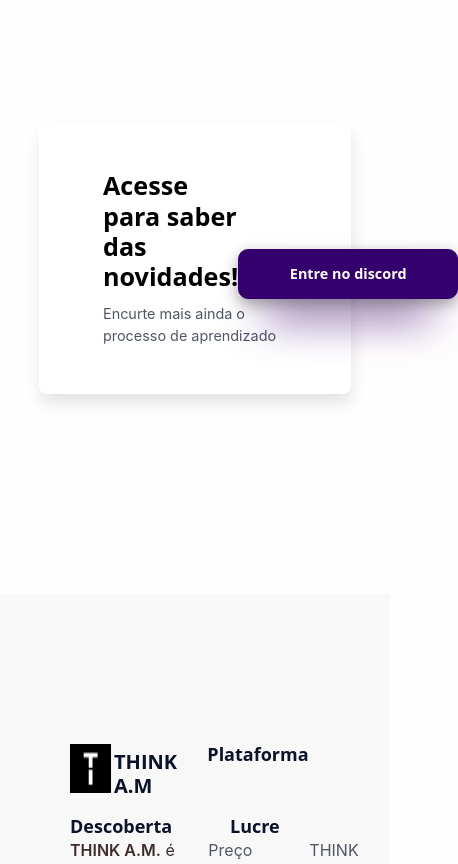
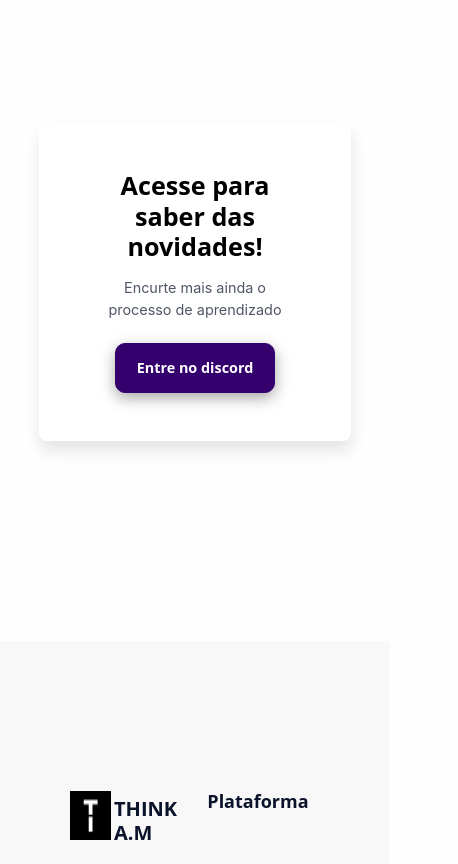
Before and after one commit to felipealbuquerq/primeirasemanadothinker, an Angular app in the folder angular/: page / in a window 390 px wide. Shown: the part 5600-6464 px from the top of the page, 458 px wide, since content can reach past the window. Built offline with nearby package versions, Linux system fonts and the light colour scheme.

Commit message:
cta-card-footer responsivo

```diff
--- a/angular/src/app/cta-card-footer/cta-card-footer.component.html
+++ b/angular/src/app/cta-card-footer/cta-card-footer.component.html
@@ -2,12 +2,12 @@
   <div class="card-container">
     <div class="card-row">
       <h2>
-        Acesse para saber<br />
+        Acesse para saber
         das novidades!
       </h2>
       <div class="effect">
         <button
-          class="btn btn-primary cta"
+          class="btn btn-primary cta btn1"
           (click)="getDiscord()"
           role="button"
         >
@@ -16,7 +16,16 @@
       </div>
     </div>
     <div class="card-row text-black-50">
-      <small class="mt-1"> Encurte mais ainda o processo de aprendizado</small>
+      <small class="mt-2"> Encurte mais ainda o processo de aprendizado</small>
+      <div class="efeito">
+        <button
+          class="btn btn-primary cta btn2"
+          (click)="getDiscord()"
+          role="button"
+        >
+          Entre no discord
+        </button>
+      </div>
     </div>
   </div>
 </section>
--- a/angular/src/app/cta-card-footer/cta-card-footer.component.scss
+++ b/angular/src/app/cta-card-footer/cta-card-footer.component.scss
@@ -42,6 +42,40 @@
         font-size: 0.9rem;
         max-width: 220px;
       }
+      .btn2{
+        display: none;
+      }
     }
   }
 }
+
+@media (max-width: 900px) {
+  section {
+    & .card-container {
+      text-align: center;
+      & .card-row {
+        display: flex;
+        flex-direction: column;
+        align-items: center;
+        button {
+          max-width: 160px;
+        }
+        .btn1{
+          display: none;
+        }
+        .effect{
+          display: none;
+        }
+        .btn2{
+          display: block;
+          margin-top: 1.4rem;
+        }
+        .efeito {
+          display: block;
+          position: relative;
+
+        }
+      }
+    }
+  }
+}
```
